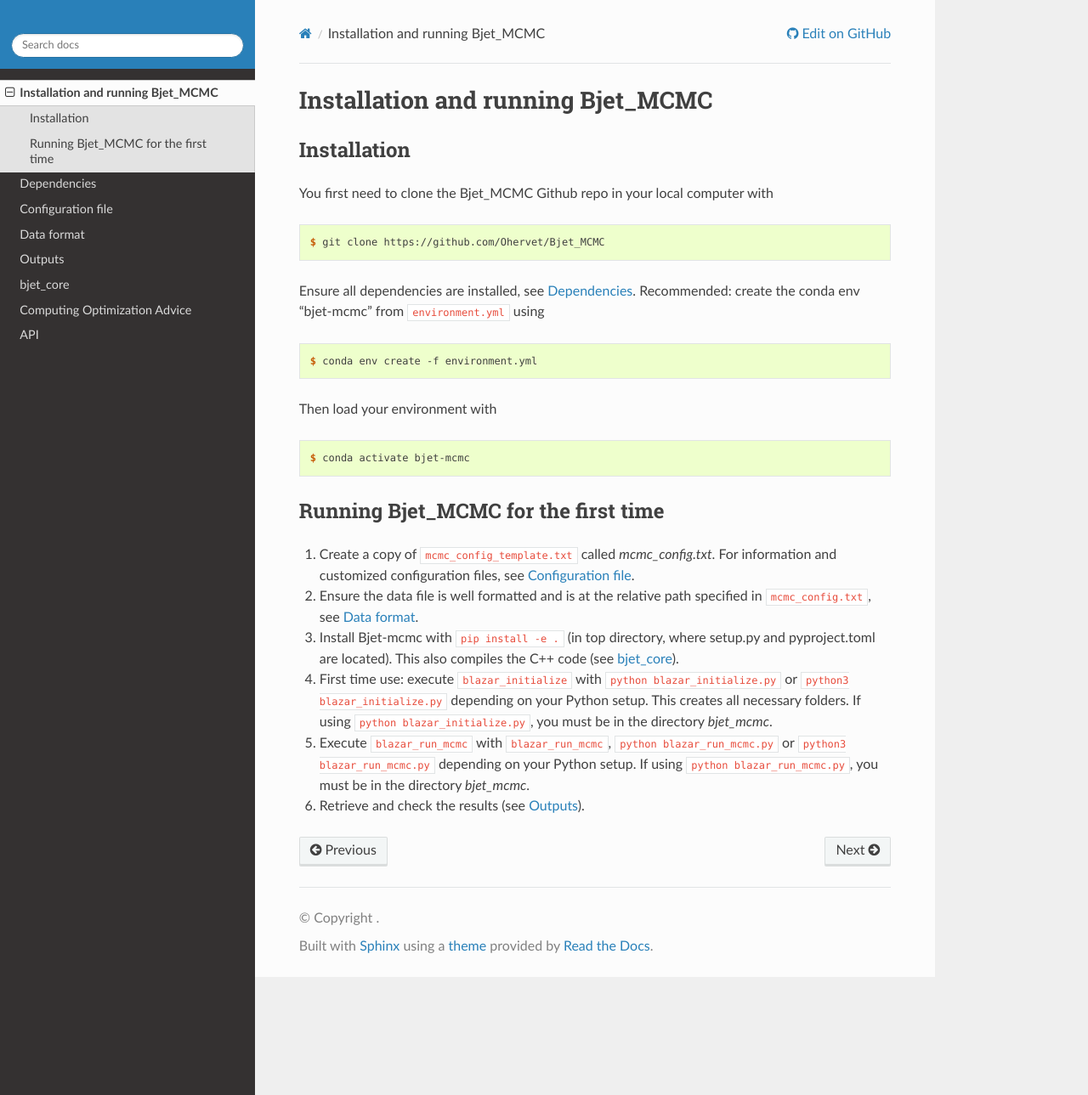
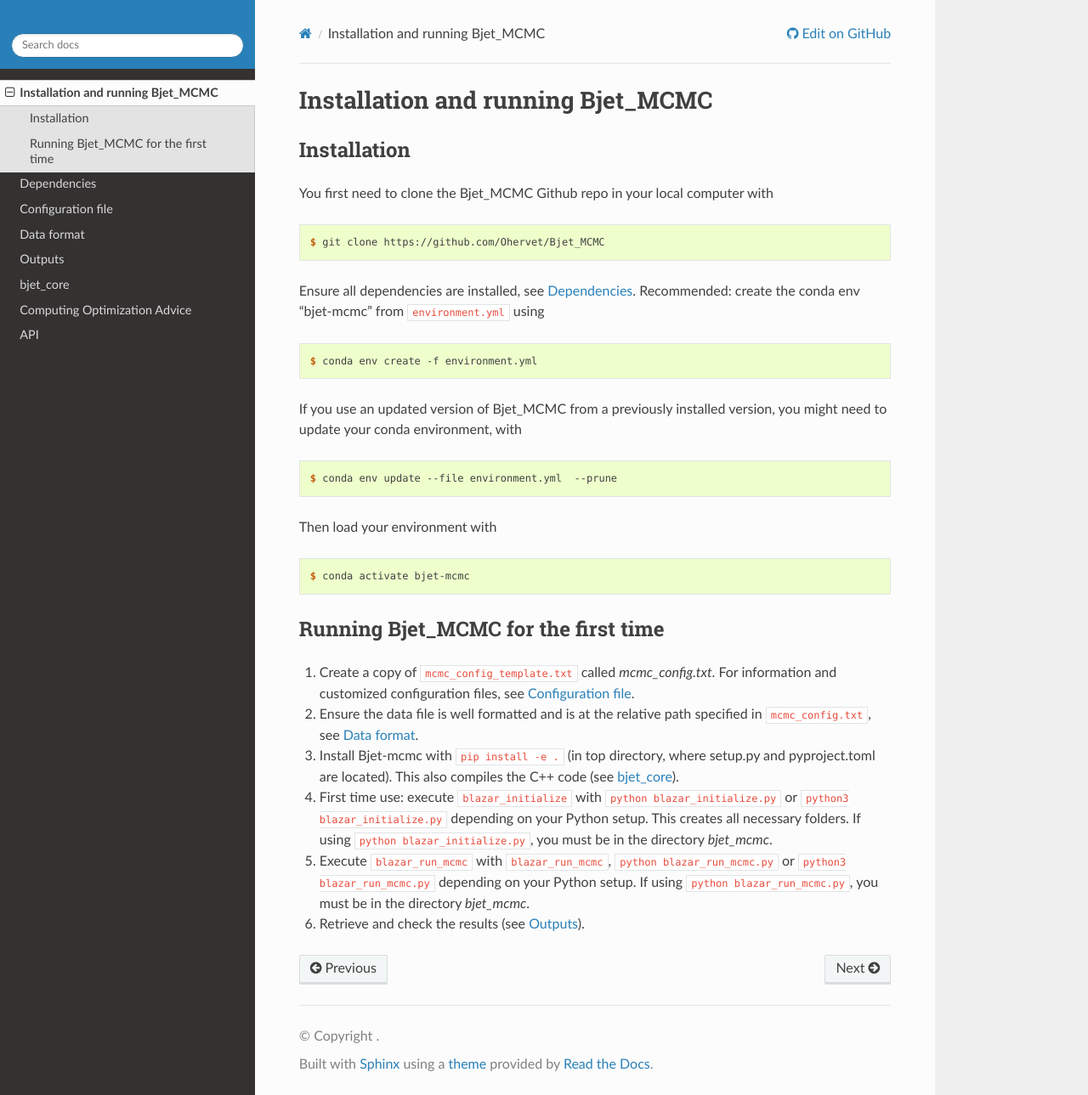
Before and after one commit to Ohervet/Bjet_MCMC, a Sphinx documentation site: the page built from docs/source/install_and_run.rst, in a window 1280 px wide and 1289 px high. Shown: the whole window at 85% size. Built offline with Sphinx 7.4.7 and the Read the Docs theme 3.1.0, drawn with Linux system fonts in a browser that asks for light colours.

Commit message:
Update install_and_run.rst

```diff
--- a/docs/source/install_and_run.rst
+++ b/docs/source/install_and_run.rst
@@ -17,6 +17,12 @@
 
    $ conda env create -f environment.yml
 
+If you use an updated version of Bjet_MCMC from a previously installed version, you might need to update your conda environment, with
+
+.. code-block:: console
+
+   $ conda env update --file environment.yml  --prune
+
 Then load your environment with
 
 .. code-block:: console
```
